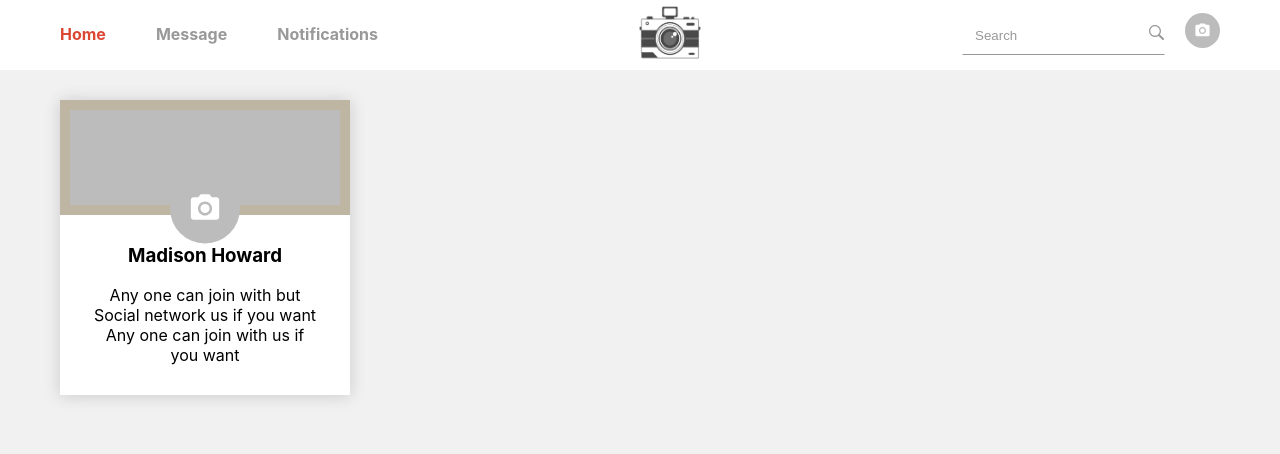
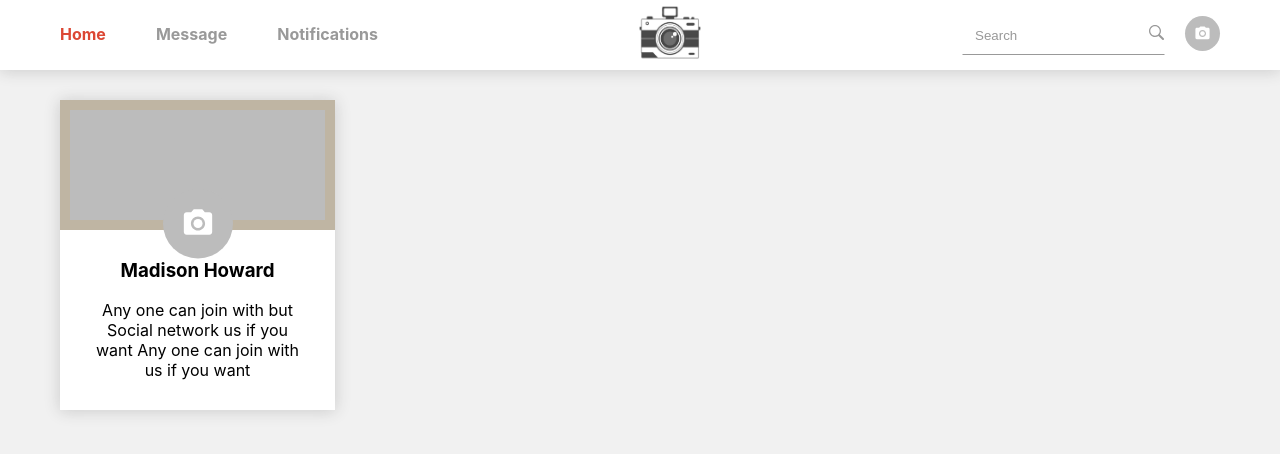
Before and after one commit to rongeld/filmShot, a React (Create React App) app: page /dashboard in a window 1280 px wide. Shown: the top 454 px of the page. Built offline with nearby package versions, Linux system fonts and the light colour scheme.

Commit message:
header fix styling

```diff
--- a/src/components/header/Header.jsx
+++ b/src/components/header/Header.jsx
@@ -18,7 +18,7 @@ const Header = () => (
         <NavLink to="/notifications">Notifications</NavLink>
       </Nav>
       <Logo />
-      <FlexBox align-items="center" align-self="center" position="relative">
+      <FlexBox align-items="center" position="relative">
         <Input type="text" name="search" placeholder="Search">
           <GoSearch />
         </Input>
--- a/src/components/header/HeaderStyles.js
+++ b/src/components/header/HeaderStyles.js
@@ -3,8 +3,10 @@ import variables from 'styles/variables';
 
 export const HeaderWrapper = styled.header`
   background: white;
-  box-shadow: 0 0 8px 1px rgba(0, 0, 0, 0.2);
+  box-shadow: 0px 1px 15px 0px rgba(51, 51, 51, 0.2);
   height: 70px;
+  position: fixed;
+  width: 100%;
 `;
 export const Nav = styled.nav`
   display: flex;
--- a/src/components/shared/SharedStyles.js
+++ b/src/components/shared/SharedStyles.js
@@ -12,6 +12,6 @@ export const Container = styled.div`
 export const FlexBox = styled.div`
   display: flex;
   box-shadow: ${({ shadow }) =>
-      shadow ? '0px 1px 15px 0px rgba(51, 51, 51, 0.2);' : 'none'}
-    ${props => ({ ...props })};
+    shadow ? '0px 1px 15px 0px rgba(51, 51, 51, 0.2);' : 'none'};
+  ${props => ({ ...props })};
 `;
--- a/src/components/user-info-aside/UserInfoStyles.js
+++ b/src/components/user-info-aside/UserInfoStyles.js
@@ -4,7 +4,7 @@ export const Header = styled.div`
   position: relative;
   border: 10px solid rgba(198, 165, 107, 0.3);
   background: #bcbcbc;
-  height: 115px;
+  height: 130px;
 
   & > div {
     position: absolute;
--- a/src/pages/dashboard/DashboardStyles.js
+++ b/src/pages/dashboard/DashboardStyles.js
@@ -3,8 +3,12 @@ import variables from 'styles/variables';
 
 export const Wrapper = styled.main`
   background: ${variables['bg-color']};
-  padding: 30px;
-  min-height: calc(100vh - 70px);
+  padding: 100px 30px 30px;
+  min-height: 100vh;
+
+  & > div > *:not(:last-child) {
+    margin-right: 30px;
+  }
 `;
 export const Aside = styled.aside`
   flex: 1;
```
